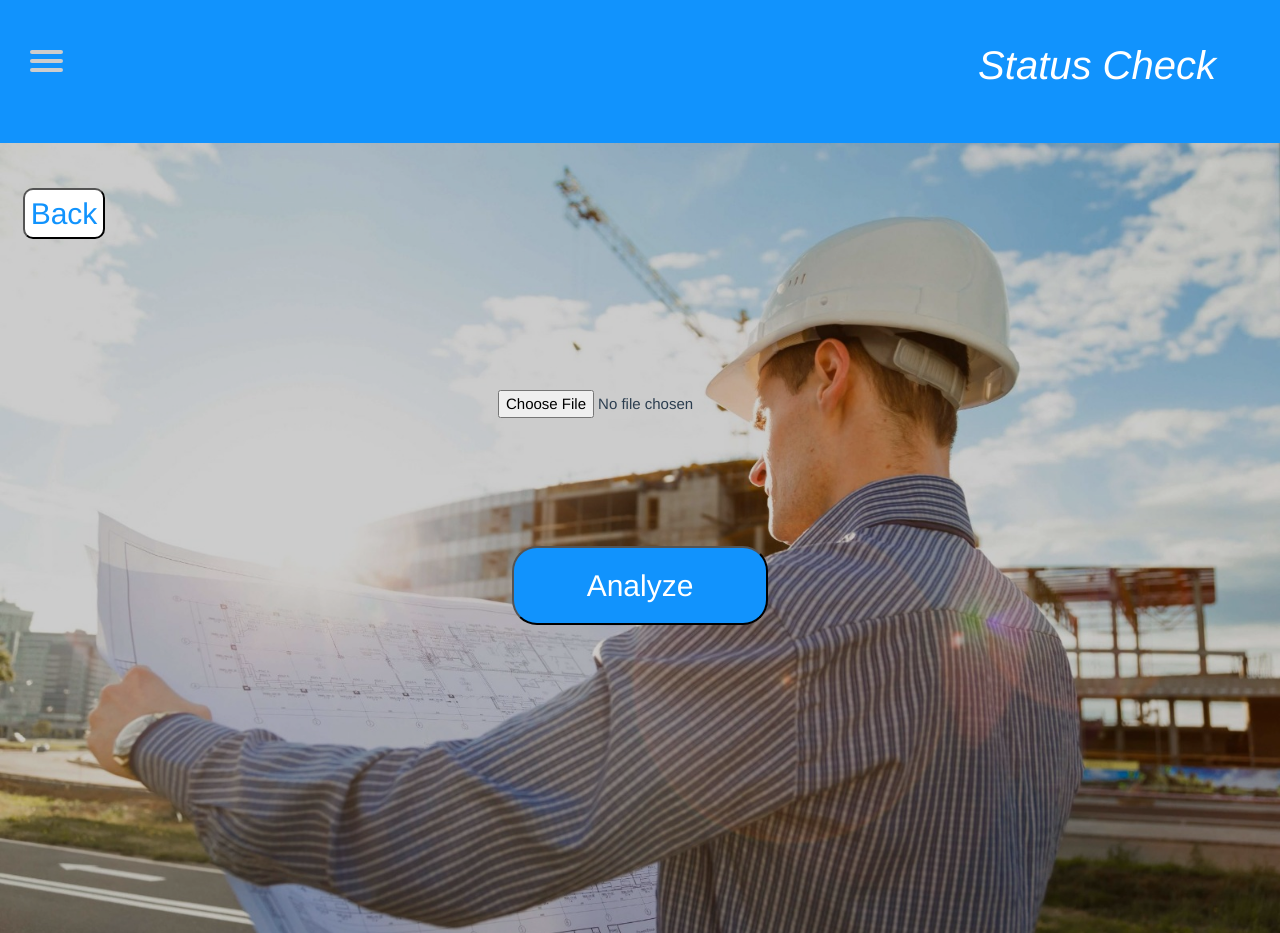
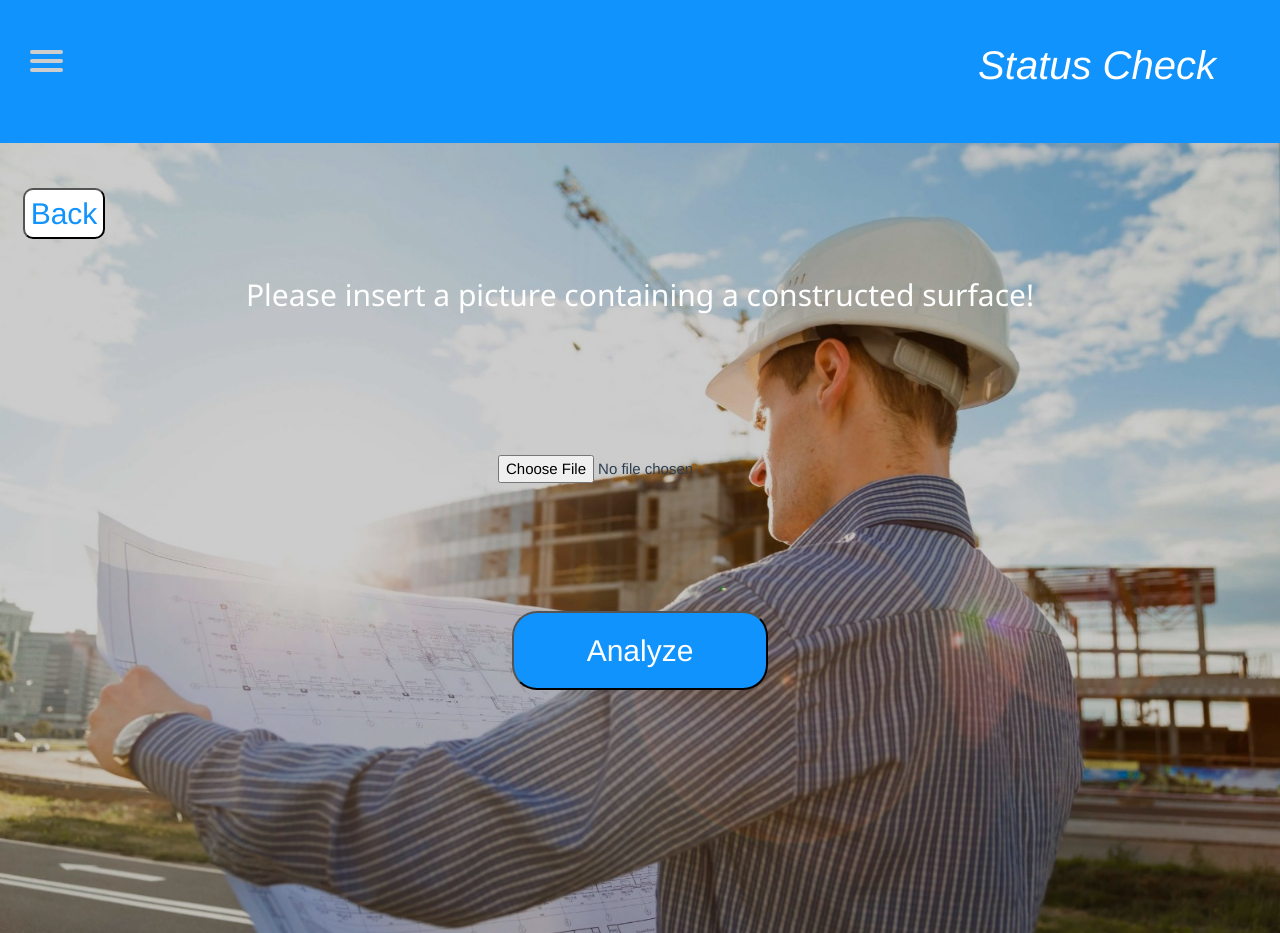
Before and after one commit to ionut-grigore99/proiect_vue, a Vue app: page /analyze in a window 1280 px wide. Shown: the top 933 px of the page. Built offline with nearby package versions, Linux system fonts and the light colour scheme.

Commit message:
inserted text on analyze page

```diff
--- a/src/views/Analyze.vue
+++ b/src/views/Analyze.vue
@@ -53,7 +53,10 @@
               Back
             </button>
             <br><br>
-            <input type="file" style="
+              <h2 style="color:white">
+                    Please insert a picture containing a constructed surface!
+              </h2>
+            <input type="file" accept=".jpg" style="
                 margin-top: 10%;
             " @change="handleFileUpload( $event )"><br>
             <button style="
```
